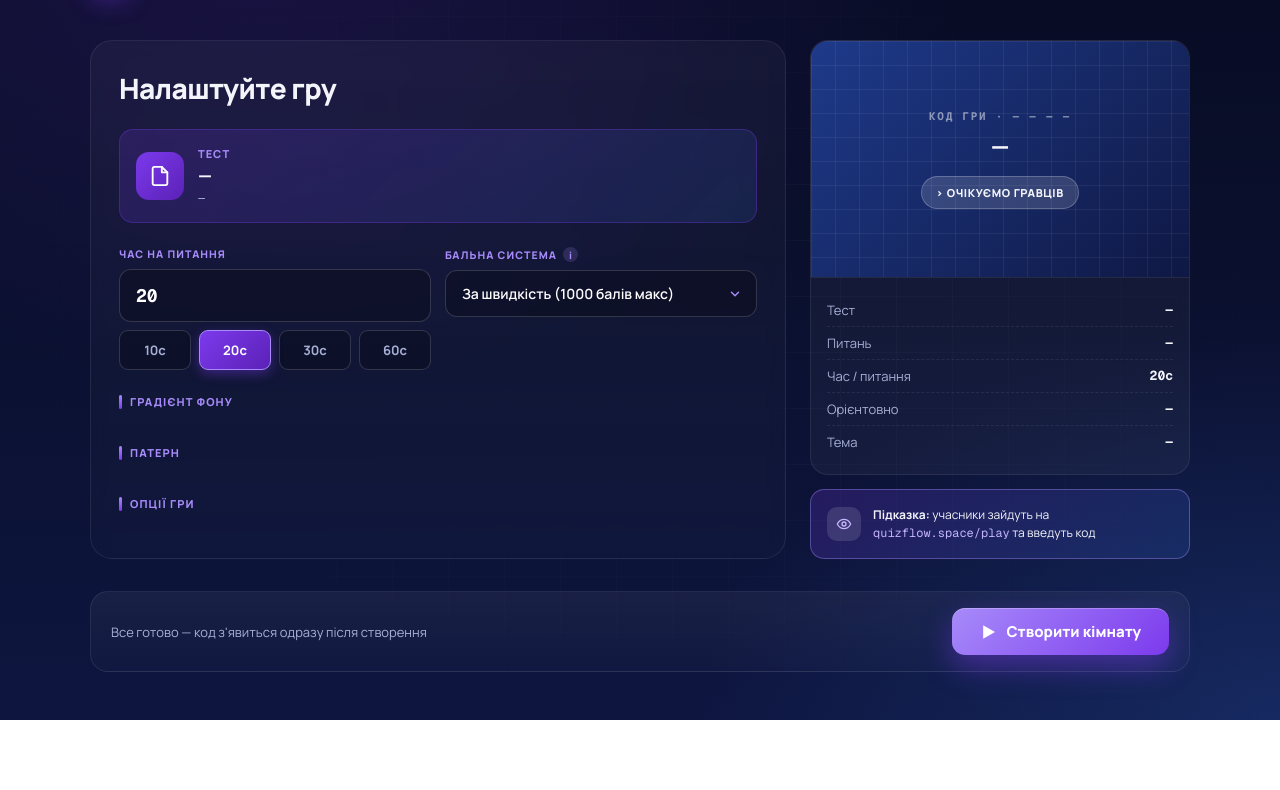
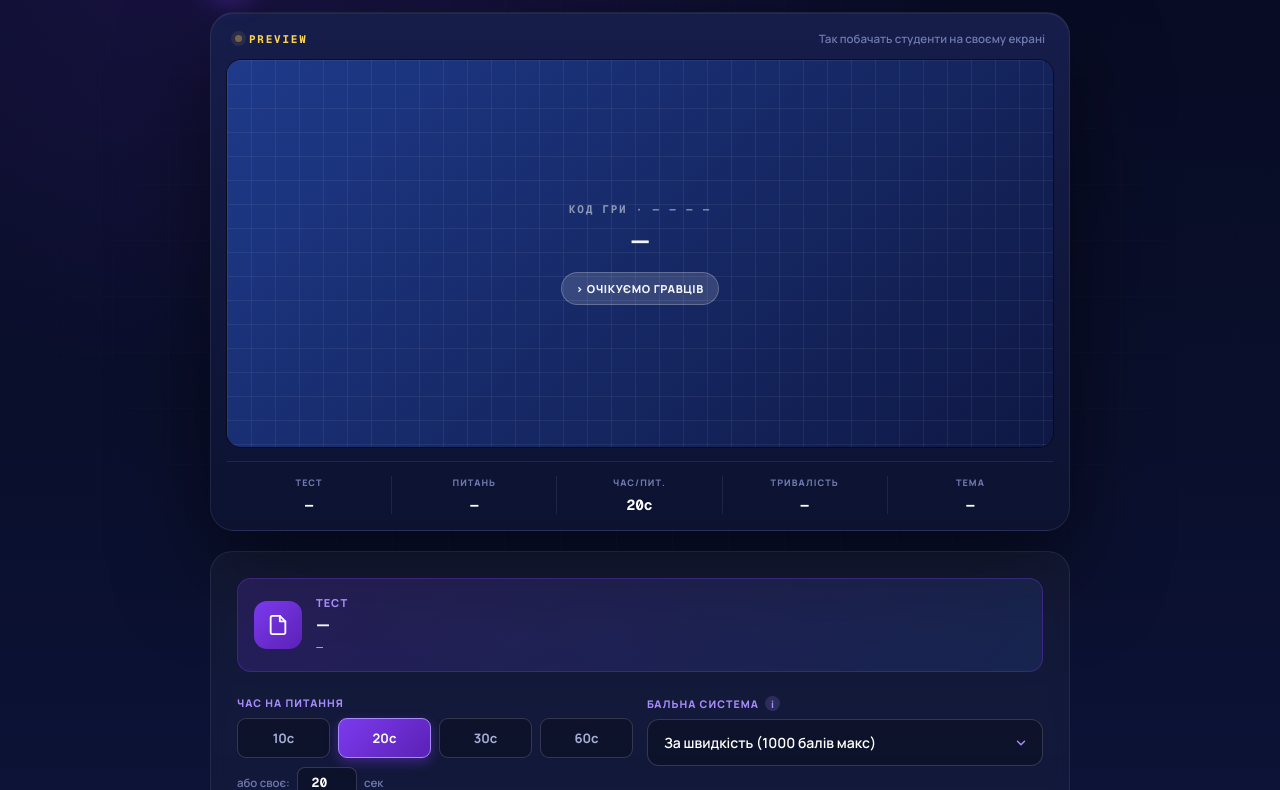
Before and after one commit to vadympavlina/QuizFlow, a plain HTML site: page live/setup.html in a window 1280 px wide. Shown: the part 96-886 px from the top of the page. Before the commit the page ends 816 px from the top, so only its background shows below. Drawn offline with nearby package versions, Linux system fonts and the light colour scheme; no server answers.

Commit message:
Add files via upload

```diff
--- a/live/setup.html
+++ b/live/setup.html
@@ -15,6 +15,7 @@
     --line:rgba(255,255,255,.08); --line2:rgba(255,255,255,.16);
     --ink:#F4F5FB; --ink-d:#A6B0D6; --ink-dd:#6E7AAD;
     --violet:#7C3AED; --violet-2:#A78BFA;
+    --amber:#FCD34D;
   }
   html,body{margin:0;padding:0}
   body{
@@ -34,9 +35,9 @@
     mask-image: radial-gradient(ellipse at center, black 30%, transparent 80%);
   }
 
-  .wrap{max-width:1100px;margin:0 auto;display:grid;grid-template-columns:1fr 380px;gap:24px;position:relative;z-index:1}
+  .wrap{max-width:860px;margin:0 auto;position:relative;z-index:1}
 
-  .brand{display:flex;align-items:center;gap:10px;margin-bottom:24px;grid-column:1 / -1}
+  .brand{display:flex;align-items:center;gap:10px;margin-bottom:20px}
   .brand .logo{width:40px;height:40px;border-radius:12px;background:linear-gradient(135deg,#A78BFA,#7C3AED);display:grid;place-items:center;box-shadow:0 8px 24px rgba(124,58,237,.4)}
   .brand .logo svg{width:22px;height:22px;color:#fff}
   .brand .t{font-weight:800;font-size:18px;letter-spacing:-.01em}
@@ -44,8 +45,7 @@
   .brand .pill{margin-left:auto;display:inline-flex;align-items:center;gap:7px;padding:6px 12px;background:rgba(124,58,237,.18);border:1px solid rgba(124,58,237,.4);border-radius:999px;font-size:11.5px;font-weight:800;letter-spacing:.06em;text-transform:uppercase;color:#C4B5FD}
   .brand .pill::before{content:"";width:6px;height:6px;border-radius:50%;background:#A78BFA;box-shadow:0 0 0 4px rgba(167,139,250,.18)}
 
-  .panel{background:linear-gradient(180deg, rgba(255,255,255,.04), rgba(255,255,255,.015));border:1px solid var(--line);border-radius:22px;padding:28px;backdrop-filter: blur(8px)}
-  h1{margin:0 0 22px;font-size:28px;font-weight:800;letter-spacing:-.02em}
+  .panel{background:linear-gradient(180deg, rgba(255,255,255,.04), rgba(255,255,255,.015));border:1px solid var(--line);border-radius:22px;padding:26px;backdrop-filter: blur(8px)}
 
   .quiz-card{
     display:flex;align-items:center;gap:14px;padding:16px;border-radius:14px;
@@ -66,13 +66,13 @@
     display:inline-grid;place-items:center;font-size:10px;font-weight:800;font-style:normal;
     letter-spacing:0;text-transform:none;cursor:help;flex:0 0 auto;
   }
-  .field .input{
-    width:100%;background:rgba(0,0,0,.25);border:1px solid var(--line2);border-radius:12px;
-    padding:14px 16px;color:#fff;font:inherit;font-size:18px;font-weight:700;outline:none;
-    transition:border-color .15s, box-shadow .15s;
-    font-family:"Geist Mono",monospace;
+  .custom-time{display:flex;align-items:center;gap:7px;margin-top:9px;font-size:11.5px;color:var(--ink-dd);font-weight:600}
+  .input-mini{
+    width:60px;background:rgba(0,0,0,.25);border:1px solid var(--line2);border-radius:8px;
+    padding:6px 4px;color:#fff;font:inherit;font-size:13px;font-weight:700;outline:none;
+    text-align:center;font-family:"Geist Mono",monospace;transition:border-color .15s, box-shadow .15s;
   }
-  .field .input:focus{border-color:#A78BFA;box-shadow:0 0 0 4px rgba(167,139,250,.18)}
+  .input-mini:focus{border-color:#A78BFA;box-shadow:0 0 0 3px rgba(167,139,250,.18)}
   .field .select{
     width:100%;background:rgba(0,0,0,.25);border:1px solid var(--line2);border-radius:12px;
     padding:13px 16px;color:#fff;font:inherit;font-size:14px;font-weight:600;
@@ -80,7 +80,7 @@
     background-repeat:no-repeat;background-position:right 14px center;padding-right:42px;
   }
 
-  .duo{display:grid;grid-template-columns:repeat(4,1fr);gap:8px;margin-top:8px}
+  .duo{display:grid;grid-template-columns:repeat(4,1fr);gap:8px}
   .duo button{padding:10px 0;border-radius:9px;background:rgba(0,0,0,.25);border:1px solid var(--line2);color:var(--ink-d);font:inherit;font-size:13px;font-weight:700;cursor:pointer;font-family:"Geist Mono",monospace;transition:.15s}
   .duo button:hover{color:#fff;border-color:#A78BFA}
   .duo button.on{background:linear-gradient(135deg,#7C3AED,#5B21B6);border-color:#A78BFA;color:#fff;box-shadow:0 4px 12px rgba(124,58,237,.4)}
@@ -96,17 +96,23 @@
     position:relative;
   }
   .grad:hover{transform:translateY(-2px)}
-  .grad.on{outline-color:#fff;outline-width:3px;outline-offset:2px}
-  .grad.on::after{content:"✓";position:absolute;inset:0;display:grid;place-items:center;color:#fff;font-weight:900;text-shadow:0 1px 4px rgba(0,0,0,.4);font-size:18px}
+  .grad.on{outline-color:#A78BFA;outline-width:3px;outline-offset:2px;box-shadow:0 0 0 4px rgba(167,139,250,.3), 0 10px 24px rgba(124,58,237,.4)}
+  .grad.on::after{content:"✓";position:absolute;inset:0;display:grid;place-items:center;color:#fff;font-weight:900;text-shadow:0 1px 4px rgba(0,0,0,.5);font-size:18px}
 
   .pat-row{display:grid;grid-template-columns:repeat(8,1fr);gap:10px}
   .pat{
-    aspect-ratio:1;background:rgba(0,0,0,.3);border:1px solid var(--line2);border-radius:12px;
-    cursor:pointer; display:grid;place-items:center;color:#A78BFA;
+    aspect-ratio:1;background:radial-gradient(circle at 50% 30%, rgba(124,58,237,.22), rgba(0,0,0,.35));
+    border:1px solid var(--line2);border-radius:12px;position:relative;
+    cursor:pointer; background-repeat:repeat;
     transition:border-color .15s, transform .12s;
   }
   .pat:hover{border-color:#A78BFA;transform:translateY(-2px)}
-  .pat.on{border-color:#fff;background:linear-gradient(135deg,rgba(124,58,237,.3),rgba(59,130,246,.2));color:#fff;box-shadow:inset 0 0 0 1px rgba(255,255,255,.1)}
+  .pat.on{border-color:#A78BFA;box-shadow:0 0 0 3px rgba(167,139,250,.28)}
+  .pat.on::after{
+    content:"✓";position:absolute;top:5px;right:5px;width:17px;height:17px;border-radius:50%;
+    background:#7C3AED;color:#fff;font-size:10px;font-weight:900;display:grid;place-items:center;
+    box-shadow:0 2px 8px rgba(0,0,0,.5);
+  }
 
   .toggles{display:flex;flex-direction:column;gap:8px}
   .tgl{display:flex;align-items:center;gap:14px;padding:14px;background:rgba(0,0,0,.2);border:1px solid var(--line);border-radius:13px;cursor:pointer;user-select:none}
@@ -118,34 +124,51 @@
   .tgl.on .switch{background:#7C3AED}
   .tgl.on .switch::after{transform:translateX(16px)}
 
-  .preview-wrap{position:relative;top:0;display:flex;flex-direction:column;gap:14px}
+  /* ── Монітор-прев'ю: домінантний "екран" замість бічної картки ── */
+  .monitor-shell{
+    background:linear-gradient(180deg, #161d4a, #0c1230);
+    border:1px solid rgba(255,255,255,.08); border-radius:24px; padding:16px;
+    box-shadow:0 40px 90px rgba(0,0,0,.5), inset 0 1px 0 rgba(255,255,255,.05);
+    margin-bottom:20px;
+  }
+  .monitor-topbar{display:flex;align-items:center;justify-content:space-between;padding:2px 8px 14px}
+  .monitor-live{display:inline-flex;align-items:center;gap:7px;font-family:"Geist Mono",monospace;font-size:11px;font-weight:800;letter-spacing:.16em;color:var(--amber)}
+  .monitor-live .dot{width:7px;height:7px;border-radius:50%;background:var(--amber);box-shadow:0 0 0 4px rgba(252,211,77,.22);animation:blink 1.5s infinite}
+  @keyframes blink{0%,100%{opacity:1}50%{opacity:.35}}
+  .monitor-hint{font-size:11.5px;color:var(--ink-dd);font-weight:600}
+  .monitor-screen{border-radius:14px;overflow:hidden;box-shadow:0 0 0 1px rgba(0,0,0,.5)}
+
   .preview{
-    aspect-ratio: 16 / 10; border-radius:18px; overflow:hidden;
+    aspect-ratio: 16 / 7.5; overflow:hidden;
     background:linear-gradient(135deg,#1E3A8A,#0F1844);
-    border:1px solid var(--line2);
     display:grid;place-items:center;position:relative;
-    box-shadow:0 24px 60px rgba(0,0,0,.4);
   }
   .preview-grid{position:absolute;inset:0;background-image:linear-gradient(rgba(255,255,255,.06) 1px, transparent 1px), linear-gradient(90deg, rgba(255,255,255,.06) 1px, transparent 1px);background-size:24px 24px}
   .preview-content{position:relative;z-index:1;text-align:center;padding:20px}
   .preview-code{font-family:"Geist Mono",monospace;font-size:11px;color:rgba(255,255,255,.5);letter-spacing:.16em;text-transform:uppercase;font-weight:700}
-  .preview-title{font-size:24px;font-weight:800;letter-spacing:-.02em;margin-top:6px}
+  .preview-title{font-size:26px;font-weight:800;letter-spacing:-.02em;margin-top:6px}
   .preview-cta{margin-top:14px;display:inline-block;padding:8px 14px;background:rgba(255,255,255,.14);border:1px solid rgba(255,255,255,.22);border-radius:999px;font-size:11px;font-weight:800;letter-spacing:.06em;text-transform:uppercase}
 
-  .info-card{background:rgba(255,255,255,.04);border:1px solid var(--line);border-radius:14px;padding:16px}
-  .info-card h4{margin:0 0 10px;font-size:11px;font-weight:800;letter-spacing:.1em;text-transform:uppercase;color:var(--violet-2)}
-  .summary-row{display:flex;justify-content:space-between;padding:7px 0;font-size:13px;border-bottom:1px dashed var(--line)}
-  .summary-row:last-child{border-bottom:0}
-  .summary-row .k{color:var(--ink-d)}
-  .summary-row .v{font-weight:700;font-family:"Geist Mono",monospace}
+  .readouts{display:grid;grid-template-columns:repeat(5,1fr);margin-top:14px;padding-top:14px;border-top:1px solid rgba(255,255,255,.08)}
+  .readout{padding:0 10px;text-align:center;border-right:1px solid rgba(255,255,255,.08);min-width:0}
+  .readout:last-child{border-right:0}
+  .readout .k{font-size:9px;font-weight:800;letter-spacing:.12em;text-transform:uppercase;color:var(--ink-dd);margin-bottom:6px;white-space:nowrap;overflow:hidden;text-overflow:ellipsis}
+  .readout .v{font-family:"Geist Mono",monospace;font-weight:800;font-size:14.5px;color:#fff;white-space:nowrap;overflow:hidden;text-overflow:ellipsis}
+
+  .tip-bar{
+    display:flex;align-items:center;gap:12px;margin-top:16px;padding:13px 16px;
+    background:rgba(124,58,237,.1);border:1px solid rgba(167,139,250,.25);border-radius:13px;
+    font-size:12.5px;color:var(--ink-d);
+  }
+  .tip-bar b{color:#fff}
+  .tip-bar code{font-family:"Geist Mono",monospace;color:#C4B5FD;background:rgba(0,0,0,.25);padding:2px 6px;border-radius:5px}
 
   .launch-bar{
-    grid-column:1 / -1;
     display:flex;align-items:center;gap:14px;
     padding:16px 20px;
     background:linear-gradient(180deg, rgba(255,255,255,.05), rgba(255,255,255,.015));
     border:1px solid var(--line);border-radius:18px;
-    margin-top:8px;
+    margin-top:20px;
     position:relative;z-index:10;
   }
   .launch-bar .info{font-size:13px;color:var(--ink-d)}
@@ -204,9 +227,31 @@
     <span class="pill">Налаштування гри</span>
   </div>
 
+  <div class="monitor-shell">
+    <div class="monitor-topbar">
+      <span class="monitor-live"><span class="dot"></span>PREVIEW</span>
+      <span class="monitor-hint">Так побачать студенти на своєму екрані</span>
+    </div>
+    <div class="monitor-screen">
+      <div class="preview g-default" id="preview-bg">
+        <div class="preview-grid" id="preview-grid-el"></div>
+        <div class="preview-content">
+          <div class="preview-code">КОД ГРИ · — — — —</div>
+          <div class="preview-title" id="preview-title">—</div>
+          <div class="preview-cta">› Очікуємо гравців</div>
+        </div>
+      </div>
+    </div>
+    <div class="readouts">
+      <div class="readout"><div class="k">Тест</div><div class="v" id="sum-test">—</div></div>
+      <div class="readout"><div class="k">Питань</div><div class="v" id="sum-q">—</div></div>
+      <div class="readout"><div class="k">Час/пит.</div><div class="v" id="sum-time">20с</div></div>
+      <div class="readout"><div class="k">Тривалість</div><div class="v" id="sum-dur">—</div></div>
+      <div class="readout"><div class="k">Тема</div><div class="v" id="sum-theme">—</div></div>
+    </div>
+  </div>
+
   <div class="panel">
-    <h1>Налаштуйте гру</h1>
-
     <div class="quiz-card">
       <div class="ico"><svg width="22" height="22" viewBox="0 0 24 24" fill="none" stroke="currentColor" stroke-width="2" stroke-linecap="round" stroke-linejoin="round"><path d="M14 2H6a2 2 0 0 0-2 2v16a2 2 0 0 0 2 2h12a2 2 0 0 0 2-2V8z"/><path d="M14 2v6h6"/></svg></div>
       <div>
@@ -219,12 +264,16 @@
     <div class="grid-2">
       <div class="field">
         <label>Час на питання</label>
-        <input class="input" id="inp-time" type="number" value="20" min="5" max="120">
         <div class="duo" id="time-presets">
           <button data-t="10">10с</button>
           <button class="on" data-t="20">20с</button>
           <button data-t="30">30с</button>
           <button data-t="60">60с</button>
+        </div>
+        <div class="custom-time">
+          <span>або своє:</span>
+          <input class="input-mini" id="inp-time" type="number" value="20" min="5" max="120">
+          <span>сек</span>
         </div>
       </div>
       <div class="field">
@@ -244,35 +293,10 @@
 
     <div class="section-title">Опції гри</div>
     <div class="toggles" id="toggles-wrap"></div>
-  </div>
 
-  <div class="preview-wrap">
-    <div class="info-card" style="padding:0;overflow:hidden;border-radius:18px">
-      <div class="preview g-default" id="preview-bg" style="aspect-ratio:16/10;border-radius:0;border:0;box-shadow:none">
-        <div class="preview-grid" id="preview-grid-el"></div>
-        <div class="preview-content">
-          <div class="preview-code">КОД ГРИ · — — — —</div>
-          <div class="preview-title" id="preview-title">—</div>
-          <div class="preview-cta">› Очікуємо гравців</div>
-        </div>
-      </div>
-      <div style="padding:16px;border-top:1px solid var(--line)">
-        <div class="summary-row"><span class="k">Тест</span><span class="v" id="sum-test">—</span></div>
-        <div class="summary-row"><span class="k">Питань</span><span class="v" id="sum-q">—</span></div>
-        <div class="summary-row"><span class="k">Час / питання</span><span class="v" id="sum-time">20с</span></div>
-        <div class="summary-row"><span class="k">Орієнтовно</span><span class="v" id="sum-dur">—</span></div>
-        <div class="summary-row"><span class="k">Тема</span><span class="v" id="sum-theme">—</span></div>
-      </div>
-    </div>
-
-    <div class="info-card" style="display:flex;gap:12px;align-items:center;background:linear-gradient(135deg, rgba(124,58,237,.22), rgba(59,130,246,.14));border:1px solid rgba(167,139,250,.4)">
-      <div style="width:34px;height:34px;border-radius:10px;background:rgba(255,255,255,.12);display:grid;place-items:center;color:#C4B5FD">
-        <svg width="16" height="16" viewBox="0 0 24 24" fill="none" stroke="currentColor" stroke-width="2"><path d="M2 12s3.5-7 10-7 10 7 10 7-3.5 7-10 7S2 12 2 12z"/><circle cx="12" cy="12" r="3"/></svg>
-      </div>
-      <div style="font-size:12px;line-height:1.45">
-        <b>Підказка:</b> учасники зайдуть на<br>
-        <span style="font-family:'Geist Mono',monospace;color:#C4B5FD">quizflow.space/play</span> та введуть код
-      </div>
+    <div class="tip-bar">
+      <span>👁</span>
+      <span><b>Підказка:</b> учасники зайдуть на <code>quizflow.space/play</code> та введуть код</span>
     </div>
   </div>
 
@@ -330,6 +354,7 @@ document.getElementById("quiz-name").textContent = testData.title || "—";
 document.getElementById("quiz-meta").textContent = `${questions.length} питань · single / multi / text / number`;
 document.getElementById("preview-title").textContent = testData.title || "—";
 document.getElementById("sum-test").textContent = testData.title || "—";
+document.getElementById("sum-test").title = testData.title || "";
 document.getElementById("sum-q").textContent = questions.length;
 
 // ─── State ─────────────────────────────────────────────────────────────────
@@ -364,20 +389,24 @@ GRADS.forEach(([cls,name]) => {
 });
 
 // ─── Patterns ──────────────────────────────────────────────────────────────
+const PAT_CSS = {
+  "grid":   { bg: `url("/live/patterns/grid.svg")`,   size: "64px 64px" },
+  "dots":   { bg: `url("/live/patterns/dots.svg")`,   size: "16px 16px" },
+  "waves":  { bg: `url("/live/patterns/waves.svg")`,  size: "64px 48px" },
+  "hex":    { bg: `url("/live/patterns/hex.svg")`,    size: "60px 66px" },
+  "diag":   { bg: `url("/live/patterns/diag.svg")`,   size: "48px 48px" },
+  "target": { bg: `url("/live/patterns/target.svg")`, size: "64px 64px" },
+  "star":   { bg: `url("/live/patterns/star.svg")`,   size: "40px 40px" },
+  "snow":   { bg: `url("/live/patterns/snow.svg")`,   size: "32px 32px" },
+  "heart":  { bg: `url("/live/patterns/heart.svg")`,  size: "40px 32px" },
+  "flower": { bg: `url("/live/patterns/flower.svg")`, size: "48px 48px" },
+  "leaf":   { bg: `url("/live/patterns/leaf.svg")`,   size: "48px 48px" },
+  "prism":  { bg: `url("/live/patterns/prism.svg")`,  size: "40px 36px" },
+  "wave2":  { bg: `url("/live/patterns/wave2.svg")`,  size: "48px 48px" },
+};
 const PATS = [
-  {id:"grid",   svg:`<g stroke="currentColor" stroke-width="1.5" fill="none"><path d="M5 5h14v14H5zM5 12h14M12 5v14"/></g>`},
-  {id:"dots",   svg:`<g fill="currentColor"><circle cx="7" cy="7" r="1.6"/><circle cx="12" cy="7" r="1.6"/><circle cx="17" cy="7" r="1.6"/><circle cx="7" cy="12" r="1.6"/><circle cx="12" cy="12" r="1.6"/><circle cx="17" cy="12" r="1.6"/><circle cx="7" cy="17" r="1.6"/><circle cx="12" cy="17" r="1.6"/><circle cx="17" cy="17" r="1.6"/></g>`},
-  {id:"waves",  svg:`<g stroke="currentColor" stroke-width="2" fill="none" stroke-linecap="round"><path d="M4 9c2-2 4-2 6 0s4 2 6 0 4-2 6 0"/><path d="M4 15c2-2 4-2 6 0s4 2 6 0 4-2 6 0"/></g>`},
-  {id:"hex",    svg:`<polygon points="12,3 21,8 21,16 12,21 3,16 3,8" stroke="currentColor" stroke-width="1.5" fill="none"/>`},
-  {id:"diag",   svg:`<g stroke="currentColor" stroke-width="2"><path d="M3 19L19 3"/><path d="M8 21L21 8"/><path d="M-2 14L14 -2"/></g>`},
-  {id:"target", svg:`<g stroke="currentColor" stroke-width="1.5" fill="none"><circle cx="12" cy="12" r="9"/><circle cx="12" cy="12" r="6"/><circle cx="12" cy="12" r="3"/></g>`},
-  {id:"star",   svg:`<polygon points="12,3 15,10 22,10 16,15 18,22 12,18 6,22 8,15 2,10 9,10" stroke="currentColor" stroke-width="1.5" fill="none"/>`},
-  {id:"snow",   svg:`<g stroke="currentColor" stroke-width="1.5" stroke-linecap="round"><path d="M12 3v18M3 12h18M5 5l14 14M19 5L5 19"/></g>`},
-  {id:"heart",  svg:`<path d="M12 21s-7-5-7-11a5 5 0 0 1 9-3 5 5 0 0 1 9 3c0 6-7 11-7 11" fill="currentColor" opacity=".9"/>`},
-  {id:"flower", svg:`<g stroke="currentColor" stroke-width="1.5" fill="none"><circle cx="12" cy="6" r="3"/><circle cx="12" cy="18" r="3"/><circle cx="6" cy="12" r="3"/><circle cx="18" cy="12" r="3"/><circle cx="12" cy="12" r="2"/></g>`},
-  {id:"leaf",   svg:`<path d="M5 19c0-10 6-16 16-16 0 10-6 16-16 16M5 19l4-4" stroke="currentColor" stroke-width="1.5" fill="none" stroke-linecap="round"/>`},
-  {id:"prism",  svg:`<polygon points="12,3 22,21 2,21" stroke="currentColor" stroke-width="1.5" fill="none"/>`},
-  {id:"wave2",  svg:`<path d="M3 10c3-3 6 3 9 0s6-3 9 0M3 16c3-3 6 3 9 0s6-3 9 0" stroke="currentColor" stroke-width="1.5" fill="none" stroke-linecap="round"/>`},
+  {id:"grid"},{id:"dots"},{id:"waves"},{id:"hex"},{id:"diag"},{id:"target"},
+  {id:"star"},{id:"snow"},{id:"heart"},{id:"flower"},{id:"leaf"},{id:"prism"},{id:"wave2"},
 ];
 const PAT_NAMES = {
   grid:"Сітка", dots:"Крапки", waves:"Хвилі", hex:"Соти", diag:"Діагоналі",
@@ -392,7 +421,12 @@ PATS.forEach(p => {
   d.title = PAT_NAMES[p.id] || p.id;
   d.setAttribute("aria-label", "Патерн: " + (PAT_NAMES[p.id] || p.id));
   d.setAttribute("aria-pressed", p.id === selPat ? "true" : "false");
-  d.innerHTML = `<svg width="22" height="22" viewBox="0 0 24 24">${p.svg}</svg>`;
+  const pc = PAT_CSS[p.id];
+  if (pc) {
+    d.style.backgroundImage = `${pc.bg}, radial-gradient(circle at 50% 30%, rgba(124,58,237,.28), rgba(8,12,38,.9))`;
+    d.style.backgroundSize = `${pc.size}, cover`;
+    d.style.backgroundRepeat = "repeat, no-repeat";
+  }
   d.addEventListener("click", () => {
     selPat = p.id;
     document.querySelectorAll(".pat").forEach(el => {
@@ -444,22 +478,6 @@ document.getElementById("inp-time").addEventListener("input", e => {
   document.querySelectorAll("#time-presets button").forEach(b => b.classList.remove("on"));
   updateSummary();
 });
-
-const PAT_CSS = {
-  "grid":   { bg: `url("/live/patterns/grid.svg")`,   size: "64px 64px" },
-  "dots":   { bg: `url("/live/patterns/dots.svg")`,   size: "16px 16px" },
-  "waves":  { bg: `url("/live/patterns/waves.svg")`,  size: "64px 48px" },
-  "hex":    { bg: `url("/live/patterns/hex.svg")`,    size: "60px 66px" },
-  "diag":   { bg: `url("/live/patterns/diag.svg")`,   size: "48px 48px" },
-  "target": { bg: `url("/live/patterns/target.svg")`, size: "64px 64px" },
-  "star":   { bg: `url("/live/patterns/star.svg")`,   size: "40px 40px" },
-  "snow":   { bg: `url("/live/patterns/snow.svg")`,   size: "32px 32px" },
-  "heart":  { bg: `url("/live/patterns/heart.svg")`,  size: "40px 32px" },
-  "flower": { bg: `url("/live/patterns/flower.svg")`, size: "48px 48px" },
-  "leaf":   { bg: `url("/live/patterns/leaf.svg")`,   size: "48px 48px" },
-  "prism":  { bg: `url("/live/patterns/prism.svg")`,  size: "40px 36px" },
-  "wave2":  { bg: `url("/live/patterns/wave2.svg")`,  size: "48px 48px" },
-};
 
 function updatePreview() {
   document.getElementById("preview-bg").className = "preview " + selGrad;
```
